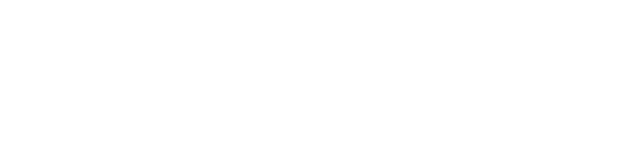
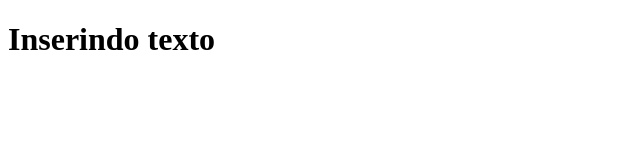
Before and after one commit to Jujusempix/GitTeste, a plain HTML site: page index.html in a window 1280 px wide. Shown: the whole page, without its empty margins (0-640 px from the left). Drawn offline with Linux system fonts and the light colour scheme.

Commit message:
colocando texto

```diff
--- a/index.html
+++ b/index.html
@@ -6,6 +6,6 @@
     <title>Teste git 2</title>
 </head>
 <body>
-
+    <h1>Inserindo texto</h1>
 </body>
 </html>
```
